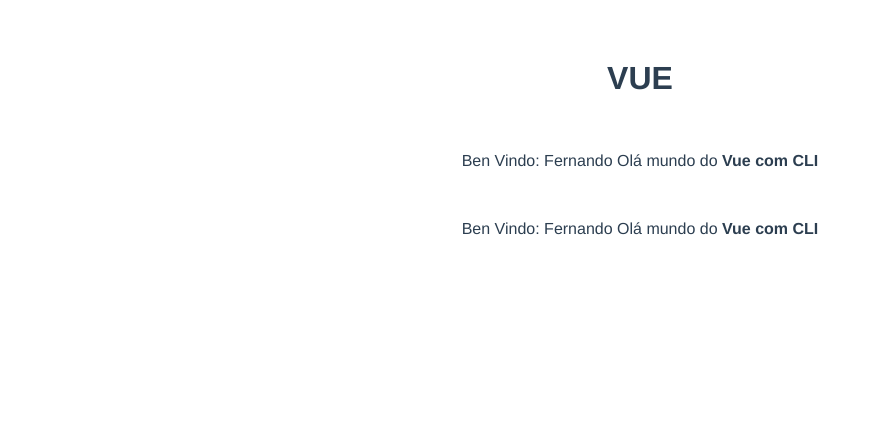
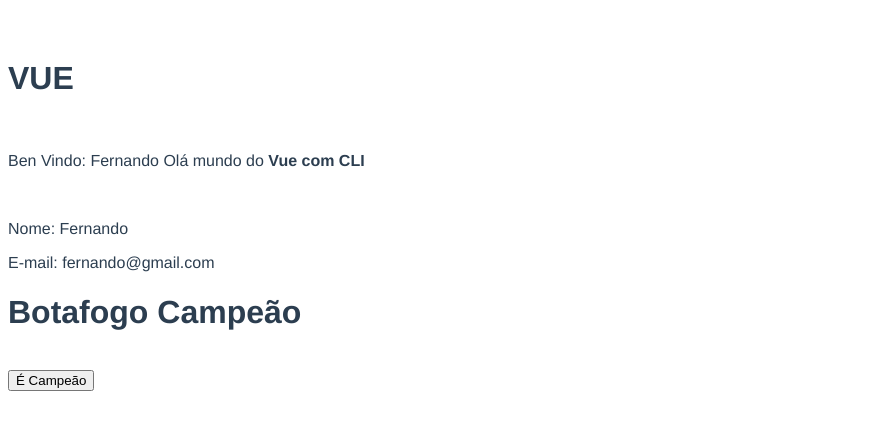
Before and after one commit to riquelme00/ceub-dev-web-2025-1, a Vue app in the folder Professor/sand-box/vue/cli/: page / in a window 1280 px wide. Shown: the top 430 px of the page, without its empty margins (0-873 px from the left). Built offline with nearby package versions, Linux system fonts and the light colour scheme.

Commit message:
Criando mais componentes e metodos

```diff
--- a/Professor/sand-box/vue/cli/src/App.vue
+++ b/Professor/sand-box/vue/cli/src/App.vue
@@ -2,19 +2,21 @@
   <div>
     <h1>VUE</h1>
     <br>
-    <home-component-vue/>
+    <home-component/>
     <br>
-    <home-component-vue/>
+    <usuario-component/>
   </div>
 </template>
 
 <script>
-import HomeComponentVue from './components/HomeComponent.vue'
+import HomeComponent from './components/HomeComponent.vue'
+import UsuarioComponent from './components/UsuarioComponent.vue';
 
 export default {
   name: 'App',
   components: {
-    HomeComponentVue
+    HomeComponent,
+    UsuarioComponent
   }
 }
 </script>
@@ -24,7 +26,7 @@
   font-family: Avenir, Helvetica, Arial, sans-serif;
   -webkit-font-smoothing: antialiased;
   -moz-osx-font-smoothing: grayscale;
-  text-align: center;
+  text-align: start;
   color: #2c3e50;
   margin-top: 60px;
 }
--- /dev/null
+++ b/Professor/sand-box/vue/cli/src/components/UsuarioComponent.vue
@@ -0,0 +1,30 @@
+<template>
+    <div>
+        <p>Nome: {{ nome }}</p>
+        <p>E-mail: {{ email }}</p>
+        <h1 v-show="isBotafogoCampeao">Botafogo Campeão</h1>
+        <br>
+        <button @click="verificarCampeao()">É Campeão</button>
+
+    </div>
+</template>
+
+<script>
+    export default {
+        name: "UsuarioComponent",
+        data() {
+            return {
+                nome : "Fernando",
+                email : "fernando@gmail.com",
+                isBotafogoCampeao : true
+            }
+        },
+        methods: {
+            verificarCampeao(){
+                this.isBotafogoCampeao = !this.isBotafogoCampeao;
+            }
+        }
+
+    }
+
+</script>
```
